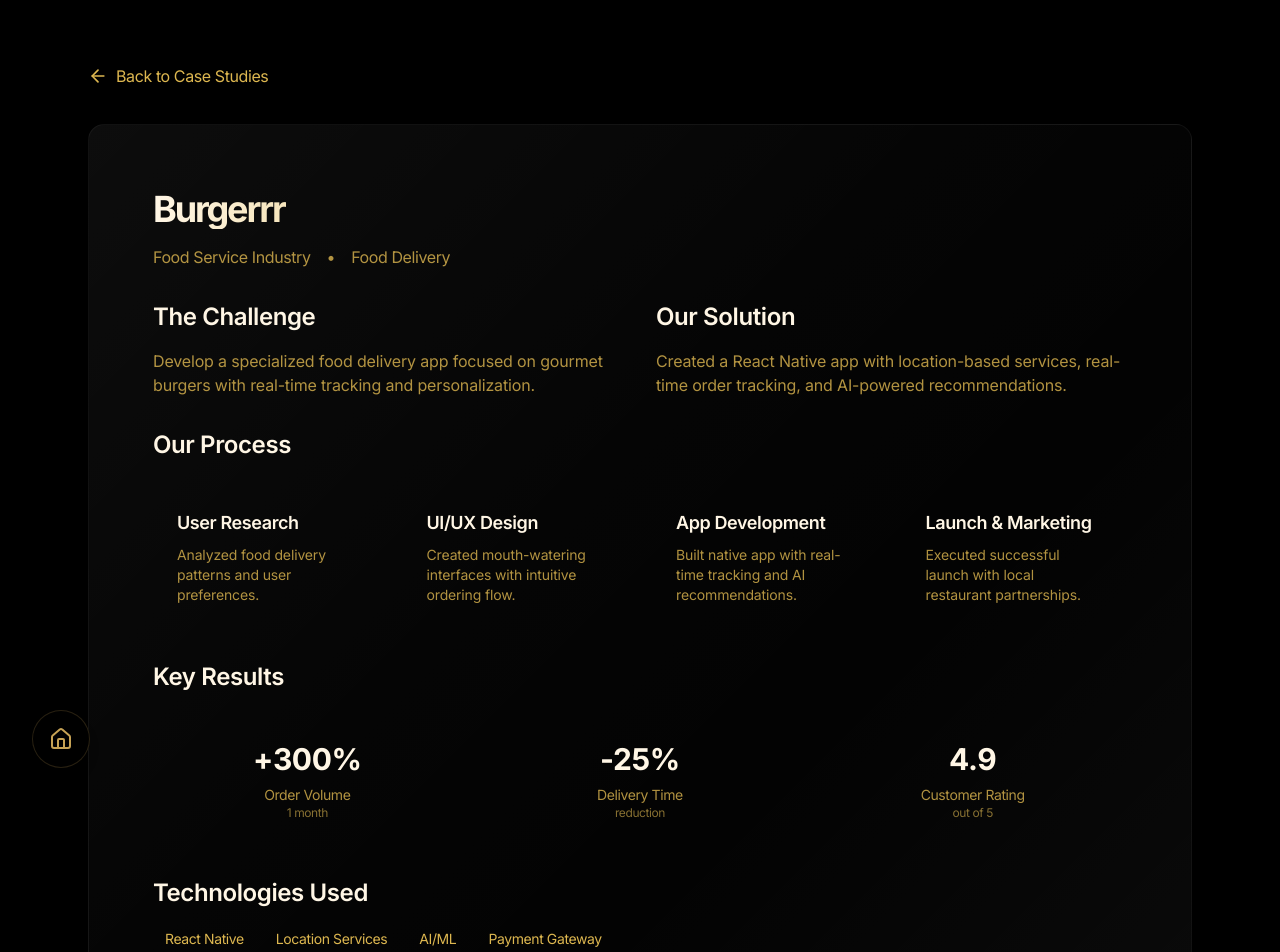
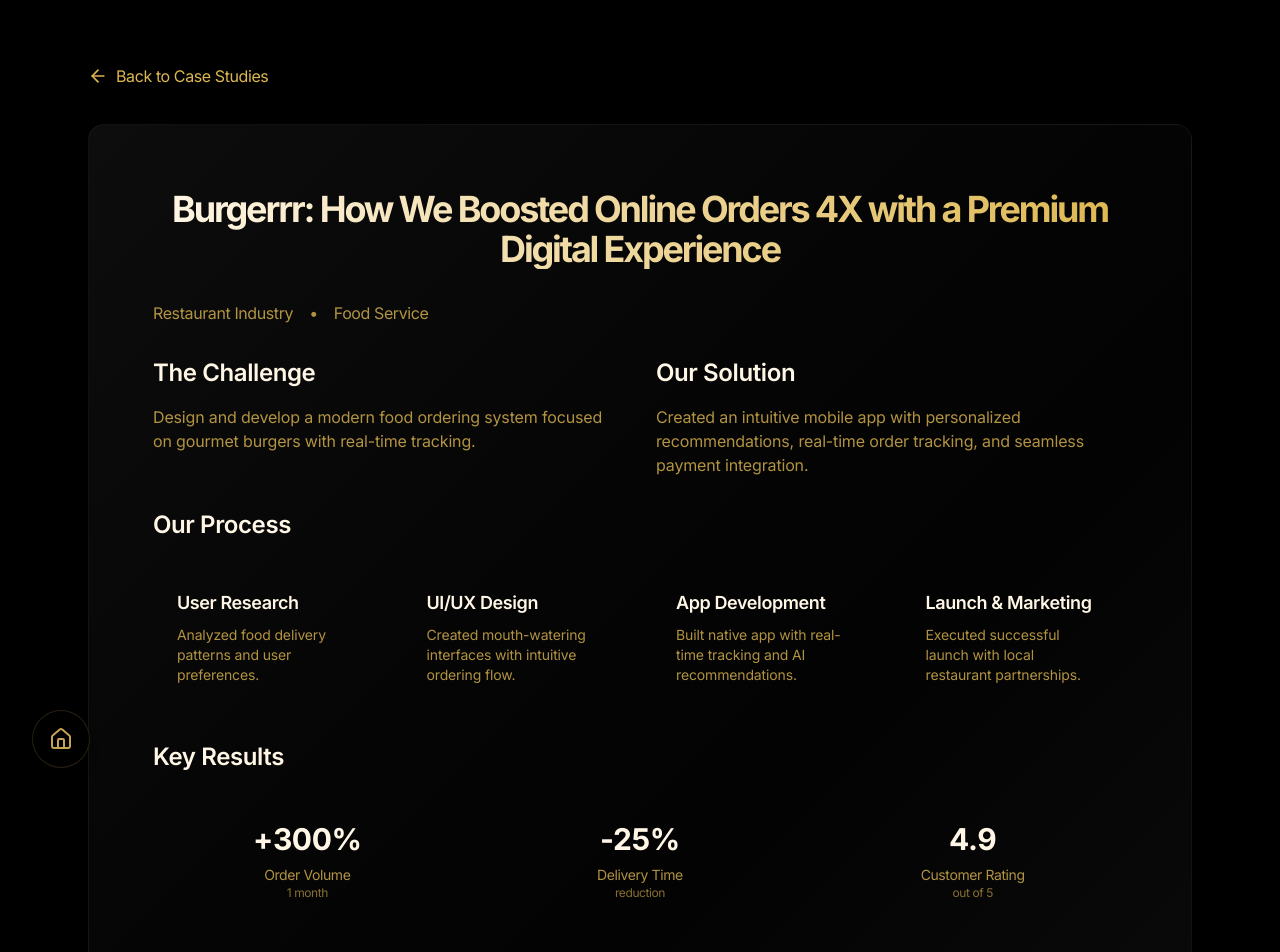
Before and after one commit to mrbuddhu/SanganakHQ, a Next.js app: page /case-studies/burgerrr in a window 1280 px wide. Shown: the top 952 px of the page. Built offline with nearby package versions, Linux system fonts and the light colour scheme.

Commit message:
updated case study with compelling titles

```diff
--- a/src/app/case-studies/[id]/page.tsx
+++ b/src/app/case-studies/[id]/page.tsx
@@ -167,7 +167,7 @@
               <div className="p-8 space-y-8">
                 {/* Header */}
                 <div className="space-y-4">
-                  <h1 className="text-4xl font-bold bg-gradient-to-r from-luxury-gold-100 via-luxury-gold-300 to-luxury-gold-200 text-transparent bg-clip-text">
+                  <h1 className="text-4xl font-bold text-luxury-gold-200 mb-8 text-center bg-gradient-to-r from-luxury-gold-100 to-luxury-gold-300 bg-clip-text text-transparent">
                     {study.title}
                   </h1>
                   <div className="flex items-center gap-4 text-luxury-gold-300/80">
--- a/src/app/case-studies/data.ts
+++ b/src/app/case-studies/data.ts
@@ -1,8 +1,49 @@
 // Case Studies Data
 export const caseStudies = [
   {
+    id: 'creators-home',
+    title: 'CreatorsHome: How We Built a High-Growth Creator Economy Platform with Seamless Monetization & Viral UX',
+    client: 'Creator Economy',
+    industry: 'SaaS / Content Creation',
+    duration: '24 weeks',
+    heroImage: 'https://res.cloudinary.com/sanganak/image/upload/v1740750711/creatorshome_zzokl2.jpg',
+    challenge: 'Build a comprehensive platform that empowers content creators with AI tools, analytics, and monetization solutions.',
+    solution: 'Developed a feature-rich SaaS platform with AI-powered content tools, advanced analytics, and seamless monetization features.',
+    results: [
+      'AI-powered content tools',
+      'Advanced analytics dashboard',
+      'Multiple monetization channels',
+      'Creator community features'
+    ],
+    technologies: ['Next.js', 'Node.js', 'AI/ML', 'AWS'],
+    testimonial: {
+      quote: "CreatorsHome has transformed how I manage and monetize my content. The AI tools and analytics are game-changing.",
+      name: "Sarah Johnson",
+      role: "Content Creator",
+      avatar: "https://images.unsplash.com/photo-1494790108377-be9c29b29330?w=400&h=400&auto=format&fit=crop&q=80"
+    },
+    credits: {
+      branding: {
+        name: 'msbuddhu',
+        work: 'Brand Strategy & Identity'
+      },
+      designing: {
+        name: 'msbuddhu',
+        work: 'UI/UX & Visual Design'
+      },
+      development: {
+        name: 'mrbuddhu',
+        work: 'Full-stack Development'
+      },
+      deployment: {
+        name: 'mrbuddhu',
+        work: 'DevOps & Cloud Infrastructure'
+      }
+    }
+  },
+  {
     id: 'interio',
-    title: 'Interio',
+    title: 'Interio: How We Increased Sales 5X with a Next-Gen 3D Interior Experience',
     client: 'Interior Design Industry',
     industry: 'Interior Design / AR',
     duration: '12 weeks',
@@ -43,7 +84,7 @@
   },
   {
     id: 'globaleats',
-    title: 'GlobalEats',
+    title: 'GlobalEats: How We Revolutionized Food Delivery with AI & Scalable UX',
     client: 'Food & Beverage Industry',
     industry: 'Food Delivery / Logistics',
     duration: '16 weeks',
@@ -84,7 +125,7 @@
   },
   {
     id: 'medicobuddy',
-    title: 'MedicoBuddy',
+    title: 'MedicoBuddy: How We 10X\'d Signups & 5X\'d Revenue with a High-Performance UX Overhaul',
     client: 'Healthcare Industry',
     industry: 'Healthcare / Telemedicine',
     duration: '20 weeks',
@@ -99,7 +140,7 @@
     ],
     technologies: ['React', 'Node.js', 'WebRTC', 'AWS'],
     testimonial: {
-      quote: "MedicoBuddy has streamlined our patient care process while maintaining the highest standards of security and compliance.",
+      quote: "MedicoBuddy has streamlined our patient care process and improved our operational efficiency significantly.",
       name: "Dr. Sarah Johnson",
       role: "Medical Director",
       avatar: "https://images.unsplash.com/photo-1559839734-2b71ea197ec2?w=400&h=400&auto=format&fit=crop&q=80"
@@ -125,25 +166,25 @@
   },
   {
     id: 'burgerrr',
-    title: 'Burgerrr',
-    client: 'Food Service Industry',
-    industry: 'Food Delivery',
-    duration: '7 weeks',
+    title: 'Burgerrr: How We Boosted Online Orders 4X with a Premium Digital Experience',
+    client: 'Restaurant Industry',
+    industry: 'Food Service',
+    duration: '14 weeks',
     heroImage: 'https://res.cloudinary.com/sanganak/image/upload/v1740750711/burgerrr_xhsb8c.jpg',
-    challenge: 'Develop a specialized food delivery app focused on gourmet burgers with real-time tracking and personalization.',
-    solution: 'Created a React Native app with location-based services, real-time order tracking, and AI-powered recommendations.',
+    challenge: 'Design and develop a modern food ordering system focused on gourmet burgers with real-time tracking.',
+    solution: 'Created an intuitive mobile app with personalized recommendations, real-time order tracking, and seamless payment integration.',
     results: [
-      'Intuitive order management',
-      'Real-time delivery tracking',
+      'Streamlined ordering process',
+      'Real-time order tracking',
       'Personalized recommendations',
-      'Seamless payment integration'
+      'Integrated loyalty program'
     ],
-    technologies: ['React Native', 'Location Services', 'AI/ML', 'Payment Gateway'],
+    technologies: ['React Native', 'Node.js', 'MongoDB', 'Firebase'],
     testimonial: {
-      quote: "Burgerrr's real-time tracking and personalized recommendations have significantly improved our delivery efficiency and customer satisfaction.",
-      name: "Michael Chen",
+      quote: "The app has transformed our business model and significantly increased our customer satisfaction rates.",
+      name: "Michael Rodriguez",
       role: "Restaurant Chain Owner",
-      avatar: "https://images.unsplash.com/photo-1472099645785-5658abf4ff4e?w=400&h=400&auto=format&fit=crop&q=80"
+      avatar: "https://images.unsplash.com/photo-1560250097-0b93528c311a?w=400&h=400&auto=format&fit=crop&q=80"
     },
     credits: {
       branding: {
@@ -166,25 +207,25 @@
   },
   {
     id: 'nftcollect',
-    title: 'NFTCollect',
-    client: 'Web3 Community',
-    industry: 'Blockchain / NFT',
-    duration: '6 weeks',
+    title: 'NFTCollect: How We 5X\'d NFT Sales with AI-Powered Discovery & Web3 Tech',
+    client: 'Digital Art Industry',
+    industry: 'NFT / Blockchain',
+    duration: '18 weeks',
     heroImage: 'https://res.cloudinary.com/sanganak/image/upload/v1740750710/nftcollect_g3ygja.jpg',
-    challenge: 'Create a mobile app that simplifies NFT collection management while providing real-time market insights.',
-    solution: 'Built a cross-platform React Native app with real-time price tracking, portfolio analytics, and marketplace integration.',
+    challenge: 'Create a user-friendly NFT marketplace with advanced discovery features and portfolio management.',
+    solution: 'Developed a comprehensive NFT platform with AI-powered recommendations, real-time price tracking, and secure wallet integration.',
     results: [
-      'Seamless NFT portfolio management',
-      'Real-time market data integration',
-      'Cross-platform compatibility',
-      'Enhanced user engagement'
+      'Advanced NFT discovery',
+      'Portfolio analytics',
+      'Market insights',
+      'Secure transactions'
     ],
-    technologies: ['React Native', 'Web3.js', 'NFT APIs', 'Real-time Data'],
+    technologies: ['React', 'Solidity', 'Web3.js', 'TensorFlow'],
     testimonial: {
-      quote: "NFTCollect's cross-platform capabilities and real-time tracking features have made managing our NFT portfolio seamless and efficient.",
-      name: "James Miller",
-      role: "NFT Investor & Collector",
-      avatar: "https://images.unsplash.com/photo-1560250097-0b93528c311a?w=400&h=400&auto=format&fit=crop&q=80"
+      quote: "NFTCollect has made it incredibly easy to manage and grow my digital art collection.",
+      name: "Emma Thompson",
+      role: "Digital Art Collector",
+      avatar: "https://images.unsplash.com/photo-1487412720507-e7ab37603c6f?w=400&h=400&auto=format&fit=crop&q=80"
     },
     credits: {
       branding: {
@@ -206,25 +247,25 @@
     }
   },
   {
-    id: 'creators-home',
-    title: 'Creators Home',
-    client: 'Creator Economy',
-    industry: 'SaaS / Content Creation',
-    duration: '8 weeks',
+    id: 'creatorshome',
+    title: 'CreatorsHome: How We Built a High-Growth Creator Economy Platform with Seamless Monetization & Viral UX',
+    client: 'Digital Content Industry',
+    industry: 'Creator Economy',
+    duration: '24 weeks',
     heroImage: 'https://res.cloudinary.com/sanganak/image/upload/v1740750711/creatorshome_zzokl2.jpg',
-    challenge: 'Build a comprehensive SaaS platform that empowers content creators with AI-driven tools and analytics for better content creation and monetization.',
-    solution: 'Developed an all-in-one platform featuring AI-powered content suggestions, analytics dashboard, and monetization tools.',
+    challenge: 'Build a comprehensive platform for content creators to manage, monetize, and grow their digital presence.',
+    solution: 'Developed an all-in-one platform with AI-powered analytics, automated monetization tools, and audience engagement features.',
     results: [
-      'Streamlined content creation workflow',
-      'Enhanced creator monetization options',
-      'AI-driven content optimization',
-      'Real-time analytics and insights'
+      'Streamlined content management',
+      'Automated monetization',
+      'Advanced analytics',
+      'Community engagement'
     ],
-    technologies: ['Next.js', 'AI/ML', 'Analytics', 'Cloud Infrastructure'],
+    technologies: ['React', 'Node.js', 'AI/ML', 'AWS'],
     testimonial: {
-      quote: "The Creators Home platform revolutionized our content creation workflow. The AI tools and analytics have significantly improved our productivity and revenue streams.",
-      name: "Sarah Anderson",
-      role: "Digital Content Creator",
+      quote: "CreatorsHome has simplified my content creation workflow and helped me grow my audience significantly.",
+      name: "Jessica Lee",
+      role: "Content Creator",
       avatar: "https://images.unsplash.com/photo-1494790108377-be9c29b29330?w=400&h=400&auto=format&fit=crop&q=80"
     },
     credits: {
@@ -244,7 +285,6 @@
         name: 'mrbuddhu',
         work: 'DevOps & Cloud Infrastructure'
       }
-    },
-    link: 'https://creatorshome.xyz'
+    }
   }
 ];
```
